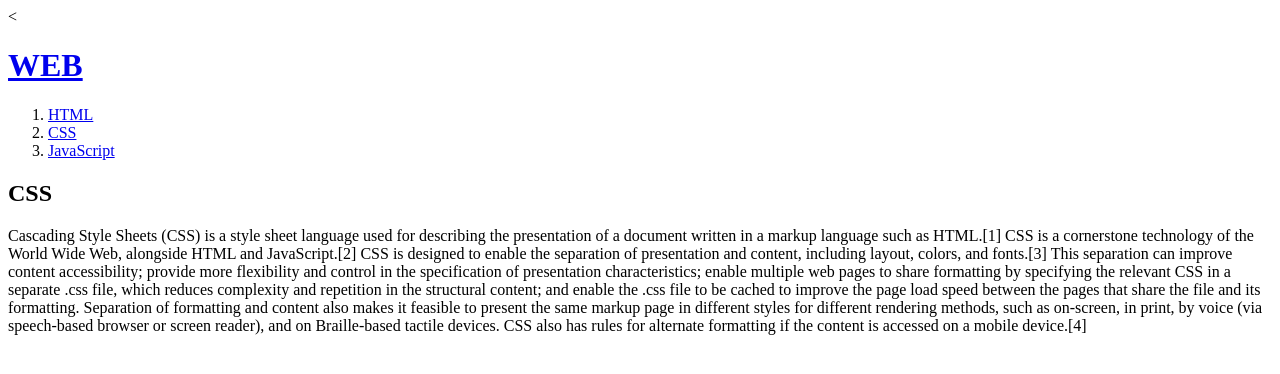
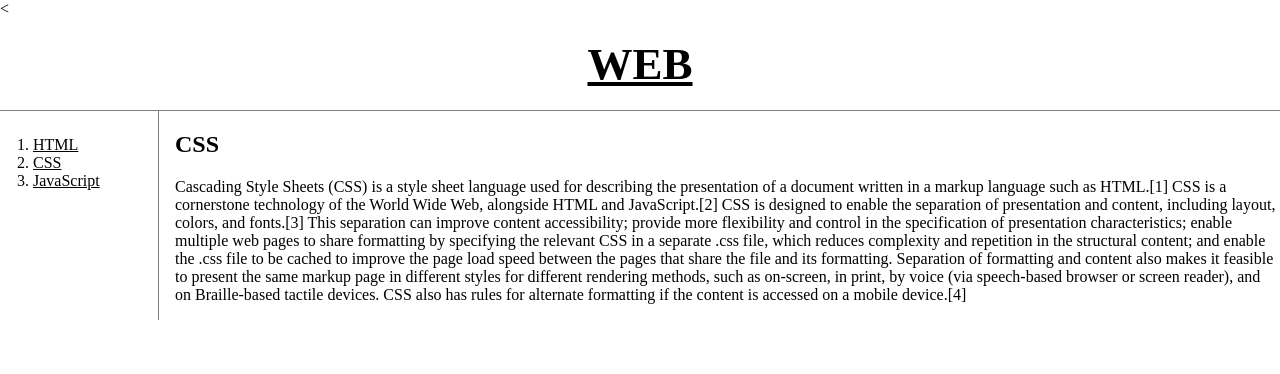
Before and after one commit to DoyoonGong/first-Doyoon-html, a plain HTML site: page web2.html in a window 1280 px wide. Drawn offline with Linux system fonts and the light colour scheme.

Commit message:
Add files via upload

```diff
--- /dev/null
+++ b/style.css
@@ -0,0 +1,40 @@
+body{
+    margin: 0;
+}
+a{
+    color: black;
+}
+h1 {
+    font-size: 45px;
+    text-align: center;
+    border-bottom: 1px solid gray;
+    margin: 0;
+    padding: 20px;
+}
+ol{
+    border-right: 1px solid gray;
+    width: 100px;
+    margin: 0;
+    padding: 25px;
+}
+#grid {
+    display: grid;
+    grid-template-columns: 150px 1fr;
+}
+#grid ol{
+    padding-left: 33px;
+}
+#article{
+    padding-left: 25px;
+}
+@media(max-width:800px){
+    #grid {
+    display: grid;
+    }
+    ol{
+    border-right: none;
+    }
+    h1 {
+    border-bottom: none;
+    }
+}
--- a/web2.html
+++ b/web2.html
@@ -4,17 +4,23 @@
 <head>
 <title>WEB1- CSS</title>
 <meta charset="utf-8">
+<link rel="stylesheet" href="style.css">
 </head>
 <body>
-    <h1><a href="index.html">WEB</h1>
+    <h1><a href="index.html">WEB</a></h1>
+<div id="grid">
 <ol>
     <li><a href="web1.html">HTML</a></li>
     <li><a href="web2.html">CSS</a></li>
     <li><a href="web3.html">JavaScript</a></li>
 </ol>
+<div id="article">
 <h2>CSS</h2>
 <p>Cascading Style Sheets (CSS) is a style sheet language used for describing the presentation of a document written in a markup language such as HTML.[1] CSS is a cornerstone technology of the World Wide Web, alongside HTML and JavaScript.[2]
     CSS is designed to enable the separation of presentation and content, including layout, colors, and fonts.[3] This separation can improve content accessibility; provide more flexibility and control in the specification of presentation characteristics; enable multiple web pages to share formatting by specifying the relevant CSS in a separate .css file, which reduces complexity and repetition in the structural content; and enable the .css file to be cached to improve the page load speed between the pages that share the file and its formatting.
-    Separation of formatting and content also makes it feasible to present the same markup page in different styles for different rendering methods, such as on-screen, in print, by voice (via speech-based browser or screen reader), and on Braille-based tactile devices. CSS also has rules for alternate formatting if the content is accessed on a mobile device.[4]</p>
+    Separation of formatting and content also makes it feasible to present the same markup page in different styles for different rendering methods, such as on-screen, in print, by voice (via speech-based browser or screen reader), and on Braille-based tactile devices. CSS also has rules for alternate formatting if the content is accessed on a mobile device.[4]
+</p>
+</div>
+</div>
 </body>
 </html>
```
Also changed, not shown: index.html (+7 -1 lines), web1.html (+7 -1 lines), web3.html (+7 -1 lines).
